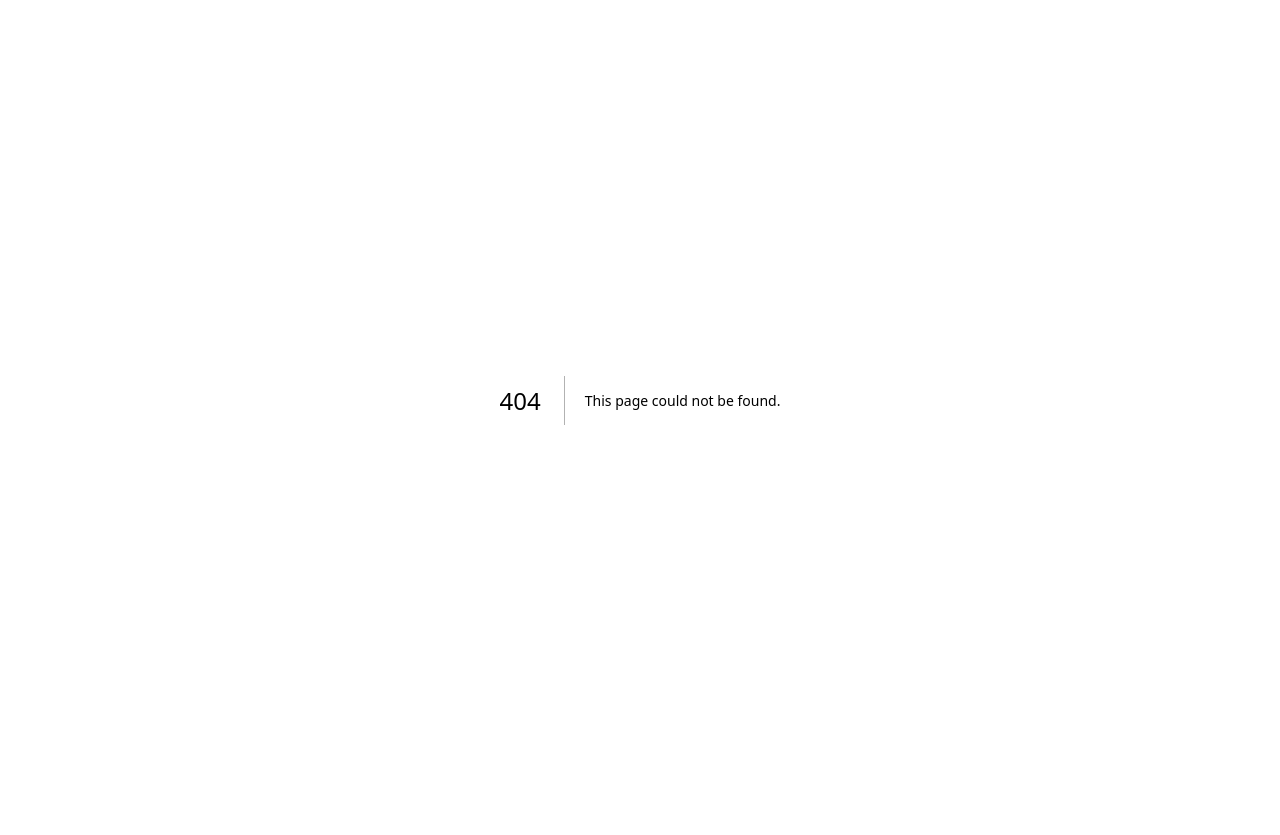
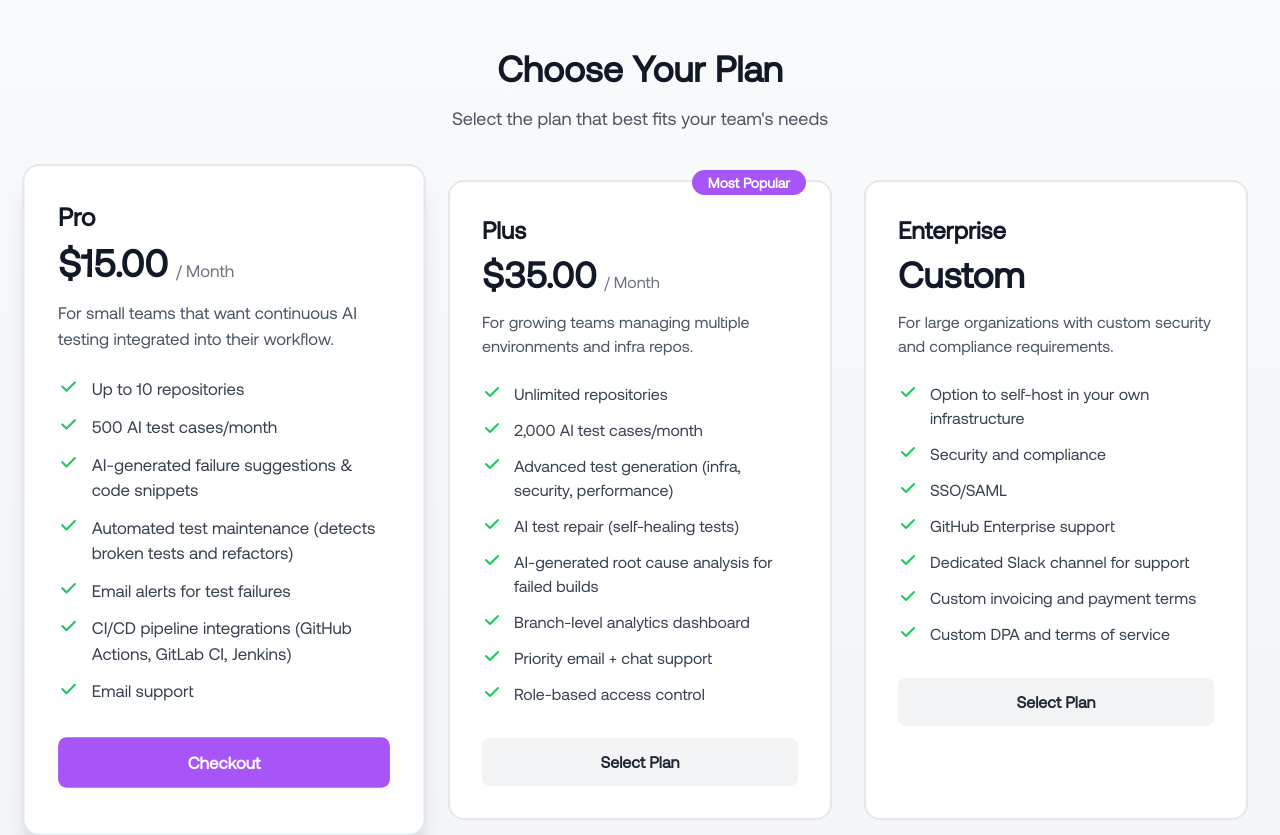
Before and after one commit to IntegrionHQ/frontend-console, a Next.js app: page /payments in a window 1280 px wide. Before the commit this address had no page. Shown: the top 835 px of the page. Before the commit the page ends 800 px from the top, so only its background shows below. Built offline with nearby package versions, Linux system fonts and the light colour scheme; no server answers.

Commit message:
feat: payments

```diff
--- a/src/app/components/core/modals/projectSelectionModals.tsx
+++ b/src/app/components/core/modals/projectSelectionModals.tsx
@@ -173,7 +173,7 @@ const ProjectSelectionModals: React.FC<ProjectSelectionModalProps> = ({ onClose,
                           <>
                             <option value='' disabled>Select from your GitHub repositories</option>
                             {(repos || []).map((r) => (
-                              <option key={r.name} value={r.name}>{r.name}</option>
+                              <option key={r?.name} value={r?.name}>{r?.name}</option>
                             ))}
                           </>
                         )}
--- /dev/null
+++ b/src/app/payments/page.tsx
@@ -0,0 +1,210 @@
+"use client";
+import { useState } from "react";
+
+const CheckoutPage = () => {
+  const backend_uri = process.env.NEXT_PUBLIC_BACKEND_URI;
+
+  const [selectedTier, setSelectedTier] = useState("pro");
+  const [isLoading, setIsLoading] = useState(false);
+  const [billingCycle, setBillingCycle] = useState("monthly");
+  const [devCount, setDevCount] = useState(5);
+  const [isProcessing, setIsProcessing] = useState(false);
+  const [formData, setFormData] = useState({
+    name: "",
+    email: "",
+    cardNumber: "",
+    expiryDate: "",
+    cvv: "",
+    company: "",
+    country: "US",
+    acceptTerms: false,
+  });
+
+  // probs shouldn't hard code these
+  const pricingTiers = {
+    pro: {
+      name: "Pro",
+      price: 15.0,
+      description:
+        "For small teams that want continuous AI testing integrated into their workflow.",
+      features: [
+        "Up to 10 repositories",
+        "500 AI test cases/month",
+        "AI-generated failure suggestions & code snippets",
+        "Automated test maintenance (detects broken tests and refactors)",
+        "Email alerts for test failures",
+        "CI/CD pipeline integrations (GitHub Actions, GitLab CI, Jenkins)",
+        "Email support",
+      ],
+      color: "purple",
+      popular: false,
+      //pdt_0NWA8mx4iuGmHj3dvb6gp
+      productId: "pdt_0NWZHiRxemk6J7eRdCeZl",
+    },
+    plus: {
+      name: "Plus",
+      price: 35.0,
+      description:
+        "For growing teams managing multiple environments and infra repos.",
+      features: [
+        "Unlimited repositories",
+        "2,000 AI test cases/month",
+        "Advanced test generation (infra, security, performance)",
+        "AI test repair (self-healing tests)",
+        "AI-generated root cause analysis for failed builds",
+        "Branch-level analytics dashboard",
+        "Priority email + chat support",
+        "Role-based access control",
+      ],
+      color: "purple",
+      popular: true,
+      productId: "pdt_0NWA9XIQJKFgJAE2ykZDX",
+    },
+    enterprise: {
+      name: "Enterprise",
+      price: null,
+      description:
+        "For large organizations with custom security and compliance requirements.",
+      features: [
+        "Option to self-host in your own infrastructure",
+        "Security and compliance",
+        "SSO/SAML",
+        "GitHub Enterprise support",
+        "Dedicated Slack channel for support",
+        "Custom invoicing and payment terms",
+        "Custom DPA and terms of service",
+      ],
+      color: "purple",
+      popular: false,
+      productId: "",
+    },
+  };
+
+  async function subscribe(productId: string) {
+    setIsLoading(true);
+    console.log(productId, backend_uri)
+    // need to handle failed cases as well like unauthenticated and other backend stuff
+    const res = await fetch(`${backend_uri}/api/v1/create-checkout`, {
+      credentials: "include",
+
+      method: "POST",
+      headers: { "Content-Type": "application/json" },
+      body: JSON.stringify({ productId }),
+    });
+
+    const response = await res.json();
+    console.log(response)
+    setIsLoading(false);
+    window.location.href = response.data.checkoutUrl;
+
+    // redirect to billing/success after success or failure
+  }
+
+  return (
+    <div className="min-h-screen bg-gradient-to-b from-gray-50 to-gray-100 py-12 px-4 sm:px-6 lg:px-8">
+      <div className="max-w-7xl mx-auto">
+        <div className="text-center mb-12">
+          <h1 className="text-4xl font-bold text-gray-900 mb-4">
+            Choose Your Plan
+          </h1>
+          <p className="text-lg text-gray-600">
+            Select the plan that best fits your team's needs
+          </p>
+        </div>
+
+        <div className="grid grid-cols-1 md:grid-cols-3 gap-8 mb-12">
+          {Object.entries(pricingTiers).map(([key, tier]) => (
+            <div
+              key={key}
+              className={`relative rounded-2xl border-2 p-8 transition-all duration-300 cursor-pointer ${
+                selectedTier === key
+                  ? `border-${tier.color}-500 shadow-xl bg-white transform scale-105`
+                  : "border-gray-200 bg-white hover:shadow-lg"
+              }`}
+              onClick={() => setSelectedTier(key)}
+            >
+              {tier.popular && (
+                <div className="absolute top-0 right-6 transform -translate-y-1/2">
+                  <span className="bg-purple-500 text-white px-4 py-1 rounded-full text-sm font-semibold">
+                    Most Popular
+                  </span>
+                </div>
+              )}
+
+              <div className="mb-6">
+                <h3 className="text-2xl font-bold text-gray-900 mb-2">
+                  {tier.name}
+                </h3>
+                <div className="flex items-baseline">
+                  {tier.price ? (
+                    <>
+                      <span className="text-4xl font-bold text-gray-900">
+                        ${tier.price.toFixed(2)}
+                      </span>
+                      <span className="ml-2 text-gray-500">/ Month</span>
+                    </>
+                  ) : (
+                    <span className="text-4xl font-bold text-gray-900">
+                      Custom
+                    </span>
+                  )}
+                </div>
+                <p className="mt-4 text-gray-600">{tier.description}</p>
+              </div>
+
+              <ul className="space-y-3 mb-8">
+                {tier.features.map((feature, index) => (
+                  <li key={index} className="flex items-start">
+                    <svg
+                      className="h-5 w-5 text-green-500 mr-3 flex-shrink-0"
+                      fill="currentColor"
+                      viewBox="0 0 20 20"
+                    >
+                      <path
+                        fillRule="evenodd"
+                        d="M16.707 5.293a1 1 0 010 1.414l-8 8a1 1 0 01-1.414 0l-4-4a1 1 0 011.414-1.414L8 12.586l7.293-7.293a1 1 0 011.414 0z"
+                        clipRule="evenodd"
+                      />
+                    </svg>
+                    <span className="text-gray-700">{feature}</span>
+                  </li>
+                ))}
+              </ul>
+
+              <button
+                // disabled={isLoading}
+                className={`w-full py-3 px-4 rounded-lg font-semibold cursor-pointer ${
+                  selectedTier === key
+                    ? `bg-${tier.color}-500 hover:bg-${tier.color}-600 text-white`
+                    : "bg-gray-100 hover:bg-gray-200 text-gray-800"
+                } transition-colors duration-300`}
+                onClick={async () => {
+                  await subscribe(tier.productId);
+                }}
+              >
+                {selectedTier === key ? "Checkout" : "Select Plan"}
+              </button>
+            </div>
+          ))}
+        </div>
+
+        <div className="mt-12 text-center text-gray-500 text-sm">
+          <p>© {new Date().getFullYear()} Integrion. All rights reserved.</p>
+          <p className="mt-2">
+            <a href="#" className="text-blue-600 hover:underline mx-3">
+              Terms of Service
+            </a>
+            <a href="#" className="text-blue-600 hover:underline mx-3">
+              Privacy Policy
+            </a>
+            <a href="#" className="text-blue-600 hover:underline mx-3">
+              Contact Sales
+            </a>
+          </p>
+        </div>
+      </div>
+    </div>
+  );
+};
+
+export default CheckoutPage;
```
